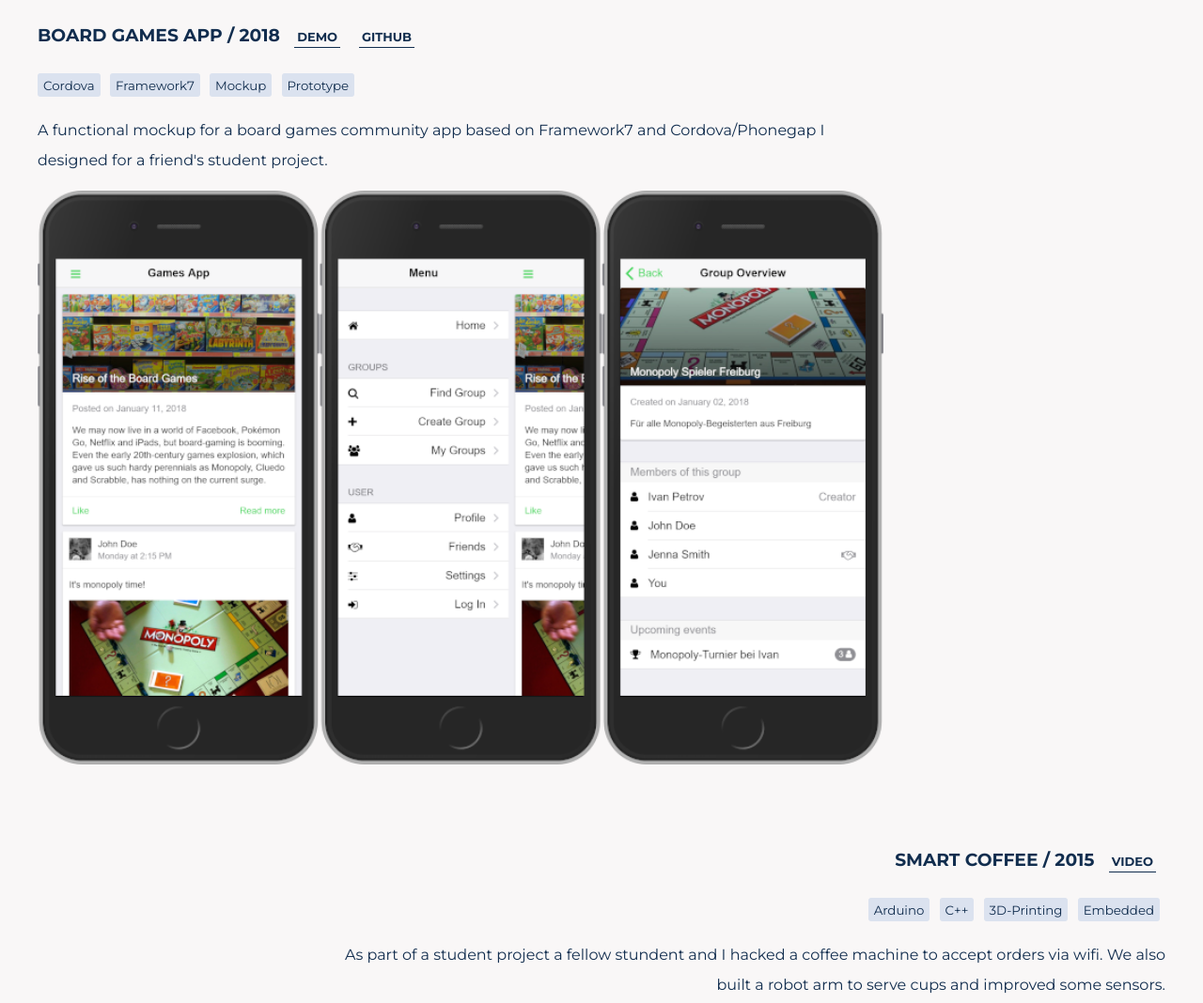
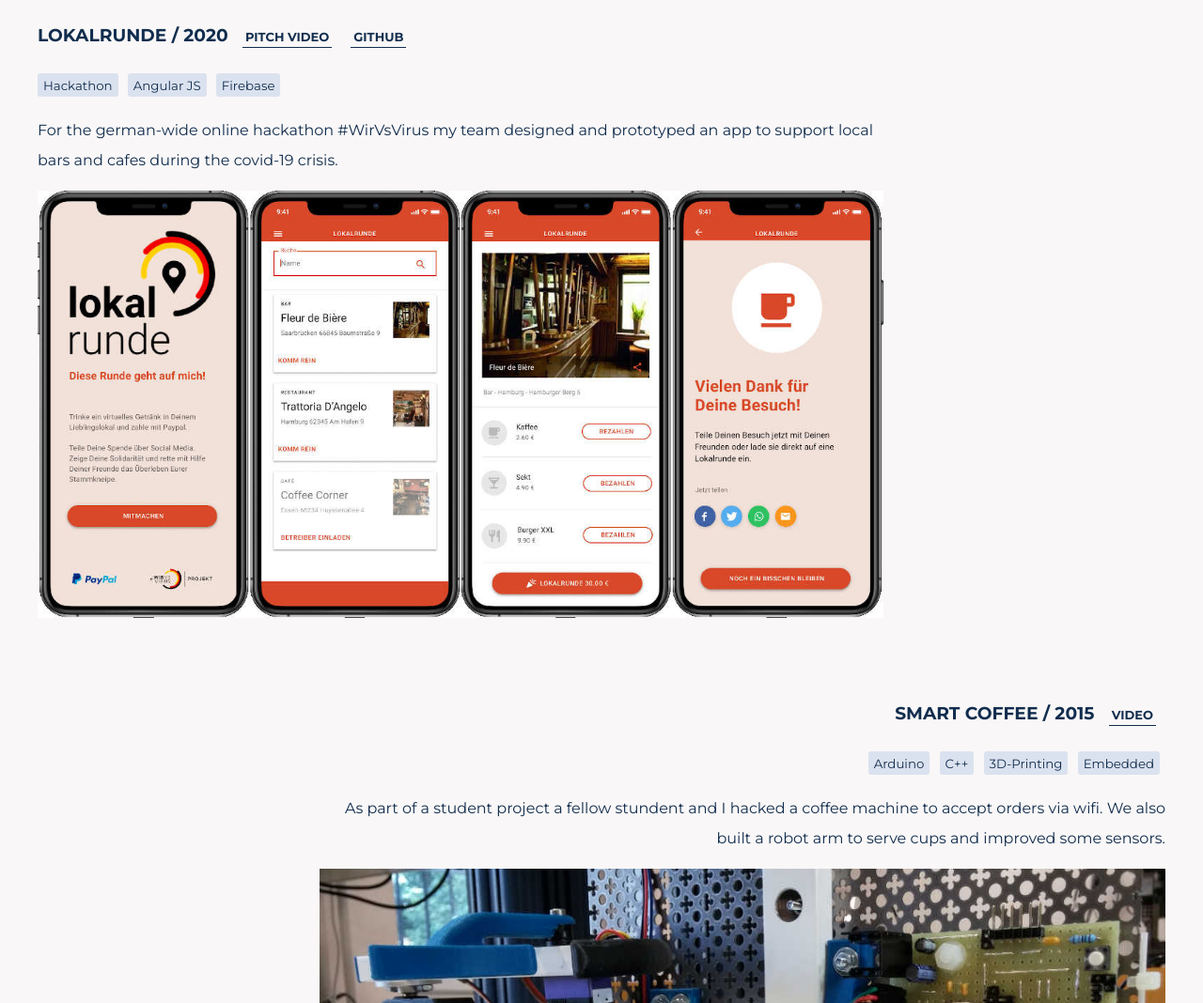
Before and after one commit to nicograef/nicograef.github.io, a Gatsby site: page / in a window 1280 px wide. Shown: the part 3980-5048 px from the top of the page at 94% size. Built offline with nearby package versions, Linux system fonts and the light colour scheme; Gatsby itself is replaced by a stand-in of ours.

Commit message:
added lokalrunde to projects

```diff
--- a/src/components/Projects.js
+++ b/src/components/Projects.js
@@ -3,6 +3,7 @@ import React from 'react'
 import freiburgChallenge from '../images/projects/freiburg-challenge.jpg'
 import whatTheFlag from '../images/projects/what-the-flag.jpg'
 import sudokuApp from '../images/projects/sudoku-app.jpg'
+import lokalrunde from '../images/projects/lokalrunde.jpg'
 import sudokuSolver from '../images/projects/sudoku-solver.jpg'
 import countryQuiz from '../images/projects/country-quiz.jpg'
 import wiwili from '../images/projects/wiwili.png'
@@ -81,6 +82,36 @@ const projects = [
     ],
   },
   {
+    title: 'Lokalrunde / 2020',
+    description:
+      'For the german-wide online hackathon #WirVsVirus my team designed and prototyped an app to support local bars and cafes during the covid-19 crisis.',
+    image: lokalrunde,
+    tags: ['Hackathon', 'Angular JS', 'Firebase'],
+    links: [
+      {
+        title: 'Pitch Video',
+        url: 'https://youtu.be/4sLsV29zH40',
+      },
+      {
+        title: 'Github',
+        url: 'https://github.com/VirtualCoffee/lokalrunde',
+      },
+    ],
+  },
+  {
+    title: 'Smart Coffee / 2015',
+    description:
+      'As part of a student project a fellow stundent and I hacked a coffee machine to accept orders via wifi. We also built a robot arm to serve cups and improved some sensors.',
+    image: smartCoffee,
+    tags: ['Arduino', 'C++', '3D-Printing', 'Embedded'],
+    links: [
+      {
+        title: 'Video',
+        url: 'https://youtu.be/dsMQO0oeDec',
+      },
+    ],
+  },
+  {
     title: 'Board Games App / 2018',
     description:
       "A functional mockup for a board games community app based on Framework7 and Cordova/Phonegap I designed for a friend's student project.",
@@ -94,19 +125,6 @@ const projects = [
       {
         title: 'Github',
         url: 'https://github.com/nicograef/board-games-community-app',
-      },
-    ],
-  },
-  {
-    title: 'Smart Coffee / 2015',
-    description:
-      'As part of a student project a fellow stundent and I hacked a coffee machine to accept orders via wifi. We also built a robot arm to serve cups and improved some sensors.',
-    image: smartCoffee,
-    tags: ['Arduino', 'C++', '3D-Printing', 'Embedded'],
-    links: [
-      {
-        title: 'Video',
-        url: 'https://youtu.be/dsMQO0oeDec',
       },
     ],
   },
```
Also changed, not shown: src/images/projects/lokalrunde.jpg (added).
